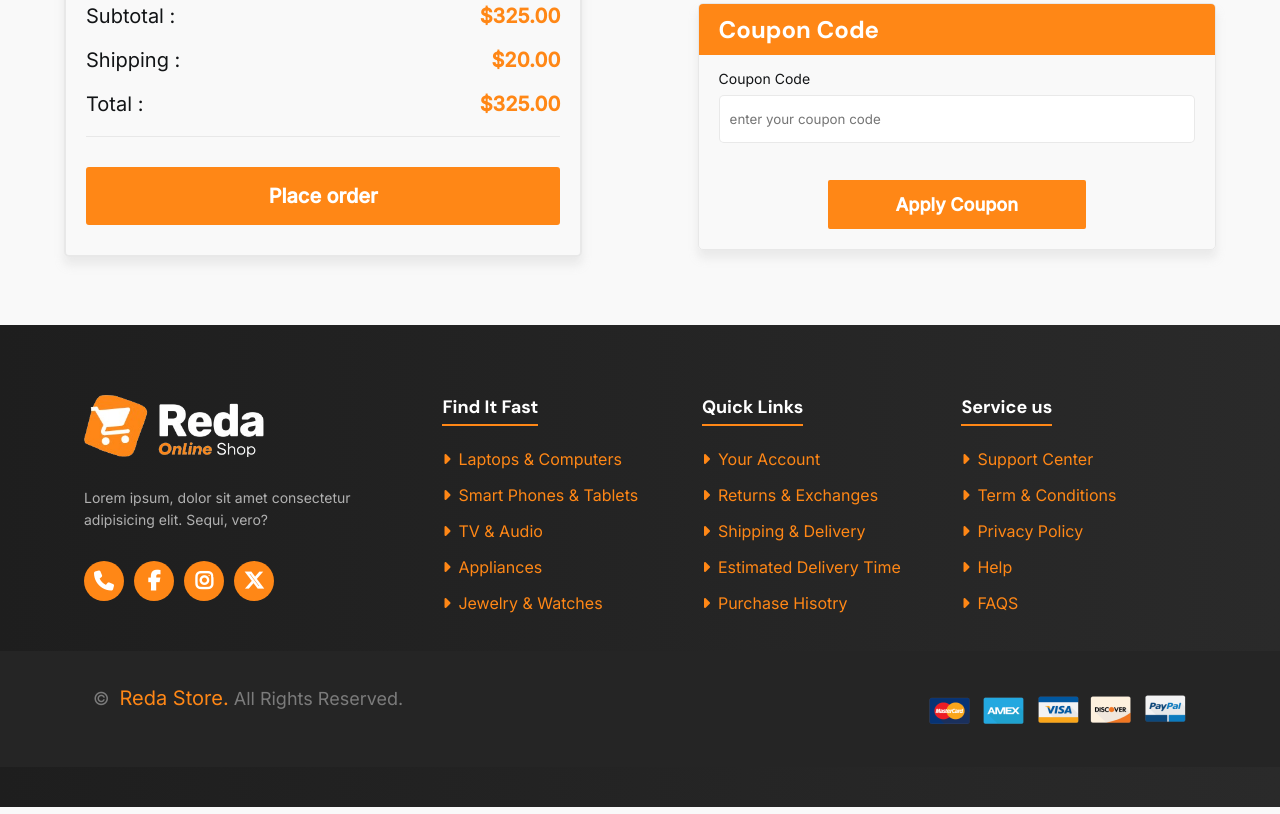
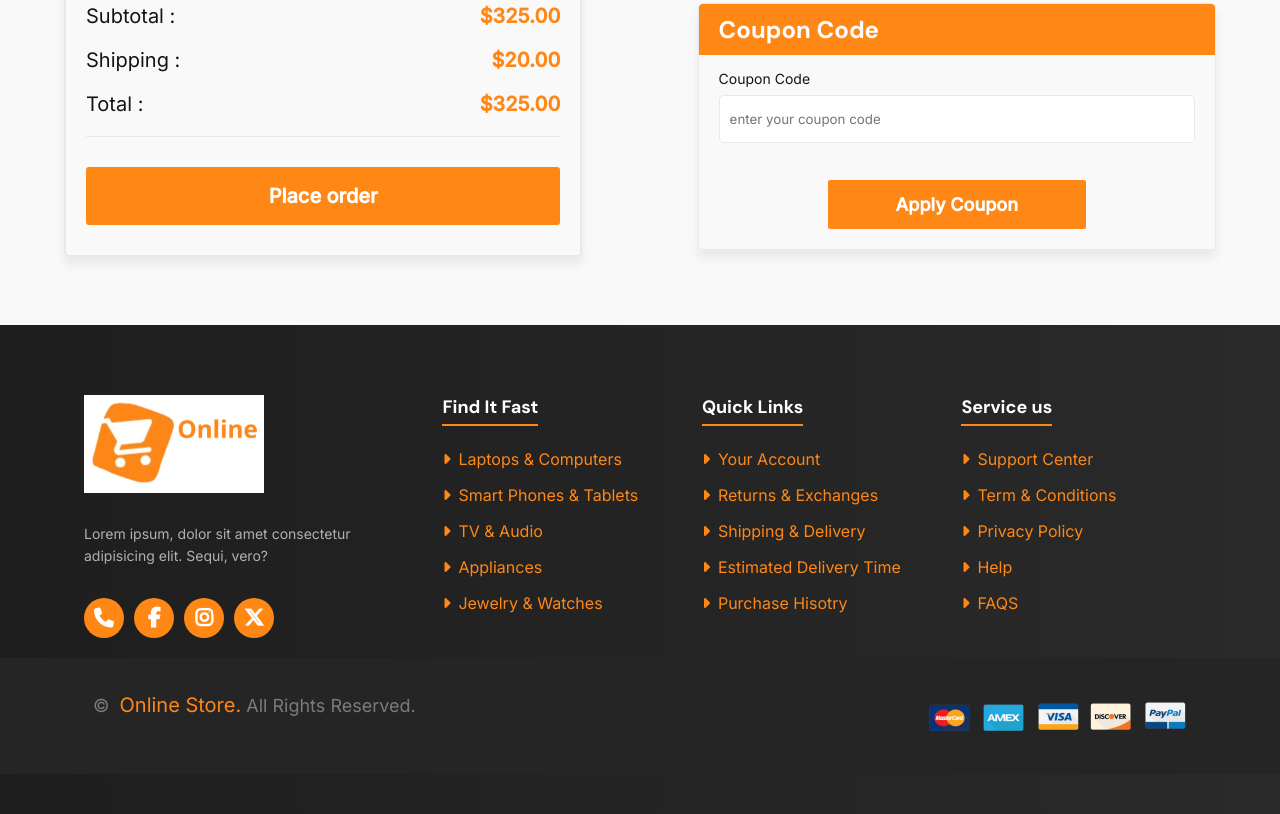
Before and after one commit to Montaser0/E-commerce, a plain HTML site: page checkout.html in a window 1280 px wide. Shown: the part 745-1559 px from the top of the page. Drawn offline with Linux system fonts and the light colour scheme.

Commit message:
I changed the logo img

```diff
--- a/checkout.html
+++ b/checkout.html
@@ -256,7 +256,7 @@
         <div class="container">
 
             <div class="big_row">
-                <img class="logo_footer" src="img/white_logo.png" alt="">
+                <img class="logo_footer" src="img/light_Online.png" alt="">
 
                 <p>Lorem ipsum, dolor sit amet consectetur adipisicing elit. Sequi, vero?</p>
 
@@ -309,7 +309,7 @@
 
         <div class="bottom_footer">
             <div class="container">
-                <p>&copy; <span>Reda Store.</span> All Rights Reserved.</p>
+                <p>&copy; <span>Online Store.</span> All Rights Reserved.</p>
 
                 <div class="payment_img">
                     <img src="img/payment_method.png" alt="">
```
Also changed, not shown: index.html (+2 -2 lines), img/light_Online.png (added).
